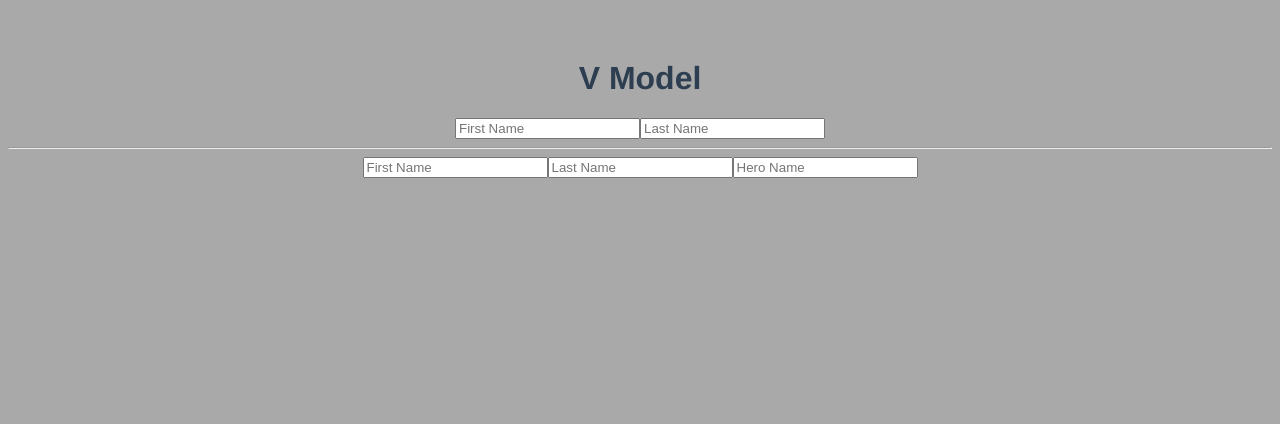
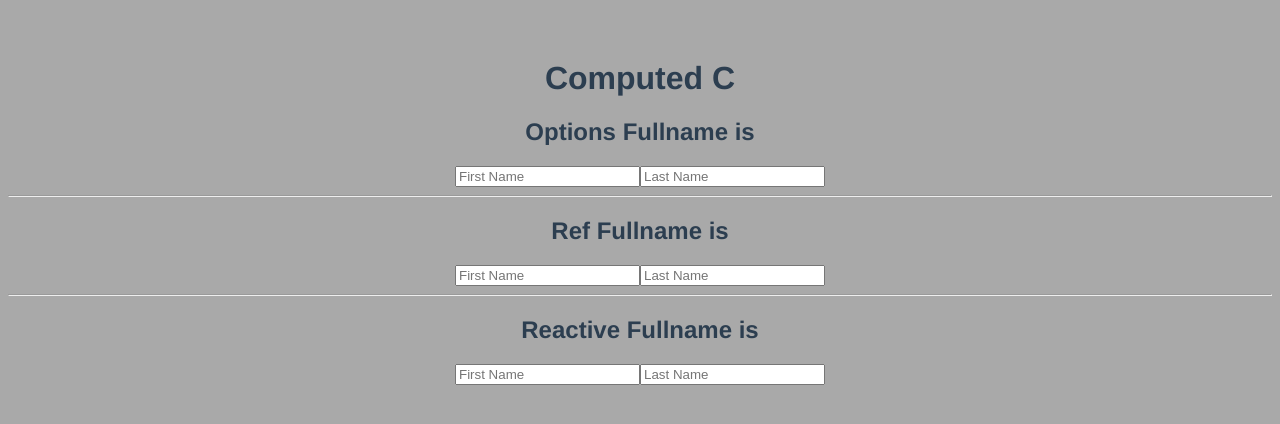
Before and after one commit to Dong-Yi-Xia/learning_vue3, a Vue app: page / in a window 1280 px wide. Shown: the top 424 px of the page. Built offline with nearby package versions, Linux system fonts and the light colour scheme.

Commit message:
computed

```diff
--- a/src/App.vue
+++ b/src/App.vue
@@ -23,7 +23,8 @@
     <!-- <DemoOne /> -->
     <!-- <DemoTwo /> -->
     <!-- <MethodsC /> -->
-    <VModelC />
+    <!-- <VModelC /> -->
+    <ComputedC />
   </div>
 </template>
 
@@ -51,7 +52,8 @@
 // import DemoOne from './composition-api/DemoOne.vue';
 // import DemoTwo from './composition-api/DemoTwo.vue';
 // import MethodsC from './composition-api/MethodsC.vue';
-import VModelC from './composition-api/VModelC.vue';
+// import VModelC from './composition-api/VModelC.vue';
+import ComputedC from './composition-api/ComputedC.vue';
 
 export default {
   name: 'App',
@@ -79,7 +81,8 @@
     // DemoOne,
     // DemoTwo,
     // MethodsC,
-    VModelC,
+    // VModelC,
+    ComputedC,
   },
 };
 </script>
--- /dev/null
+++ b/src/composition-api/ComputedC.vue
@@ -0,0 +1,65 @@
+<template>
+  <div>
+    <h1>Computed C</h1>
+    <h2>Options Fullname is {{ fullName }}</h2>
+    <input type="text" placeholder="First Name" v-model="fName" />
+    <input type="text" placeholder="Last Name" v-model="lName" />
+    <hr />
+
+    <h2>Ref Fullname is {{ refFullName }}</h2>
+    <input type="text" placeholder="First Name" v-model="refFirstName" />
+    <input type="text" placeholder="Last Name" v-model="refLastName" />
+    <hr />
+
+    <h2>Reactive Fullname is {{ reactiveFullName }}</h2>
+    <input type="text" placeholder="First Name" v-model="reactiveFirstName" />
+    <input type="text" placeholder="Last Name" v-model="reactiveLastName" />
+  </div>
+</template>
+
+<script>
+import { ref, computed, reactive, toRefs } from 'vue';
+export default {
+  name: 'ComputedC',
+  setup() {
+    // Using ref
+    const refFirstName = ref('');
+    const refLastName = ref('');
+
+    const refFullName = computed(() => {
+      return `${refFirstName.value} ${refLastName.value}`;
+    });
+
+    // using reactive
+    const state = reactive({
+      reactiveFirstName: '',
+      reactiveLastName: '',
+    });
+
+    const reactiveFullName = computed(() => {
+      return `${state.reactiveFirstName} ${state.reactiveLastName}`;
+    });
+
+    return {
+      refFirstName,
+      refLastName,
+      refFullName,
+      ...toRefs(state),
+      reactiveFullName,
+    };
+  },
+  data() {
+    return {
+      fName: '',
+      lName: '',
+    };
+  },
+  computed: {
+    fullName() {
+      return `${this.fName} ${this.lName}`;
+    },
+  },
+};
+</script>
+
+<style scoped></style>
```
